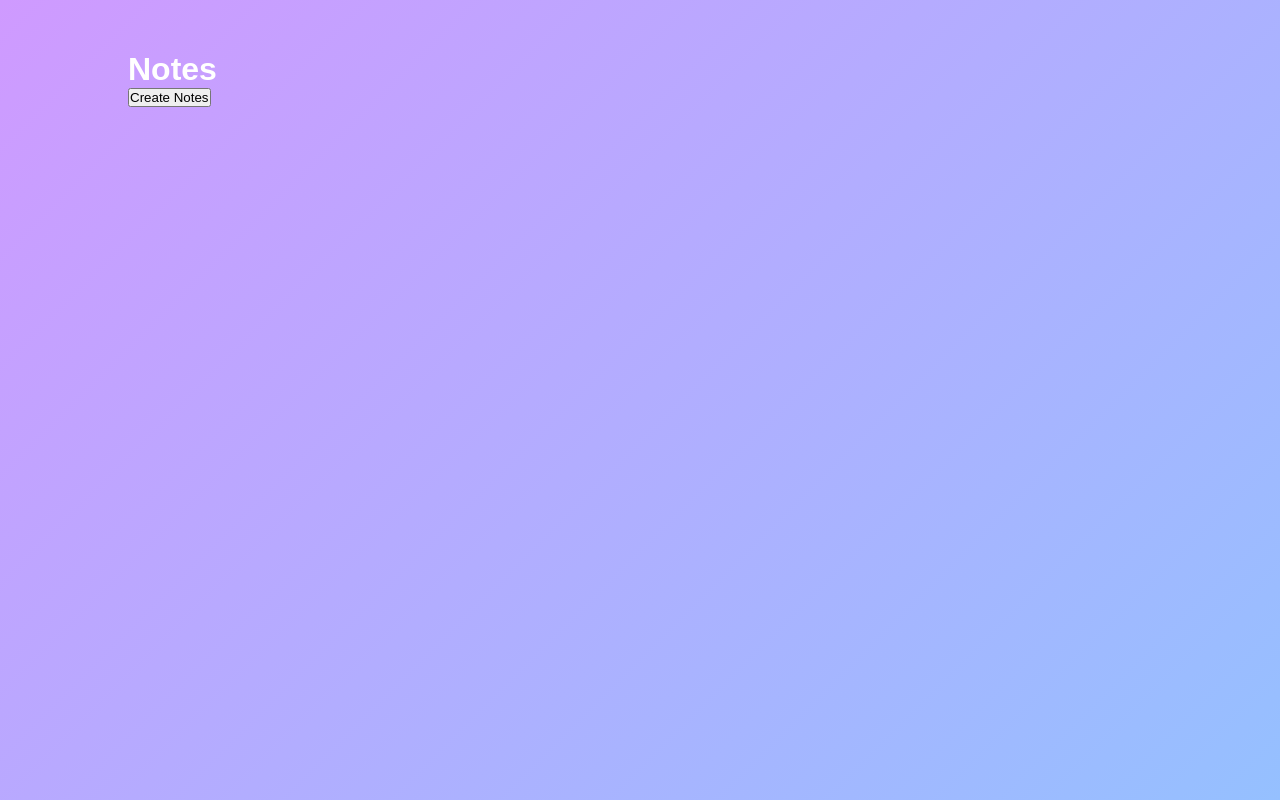
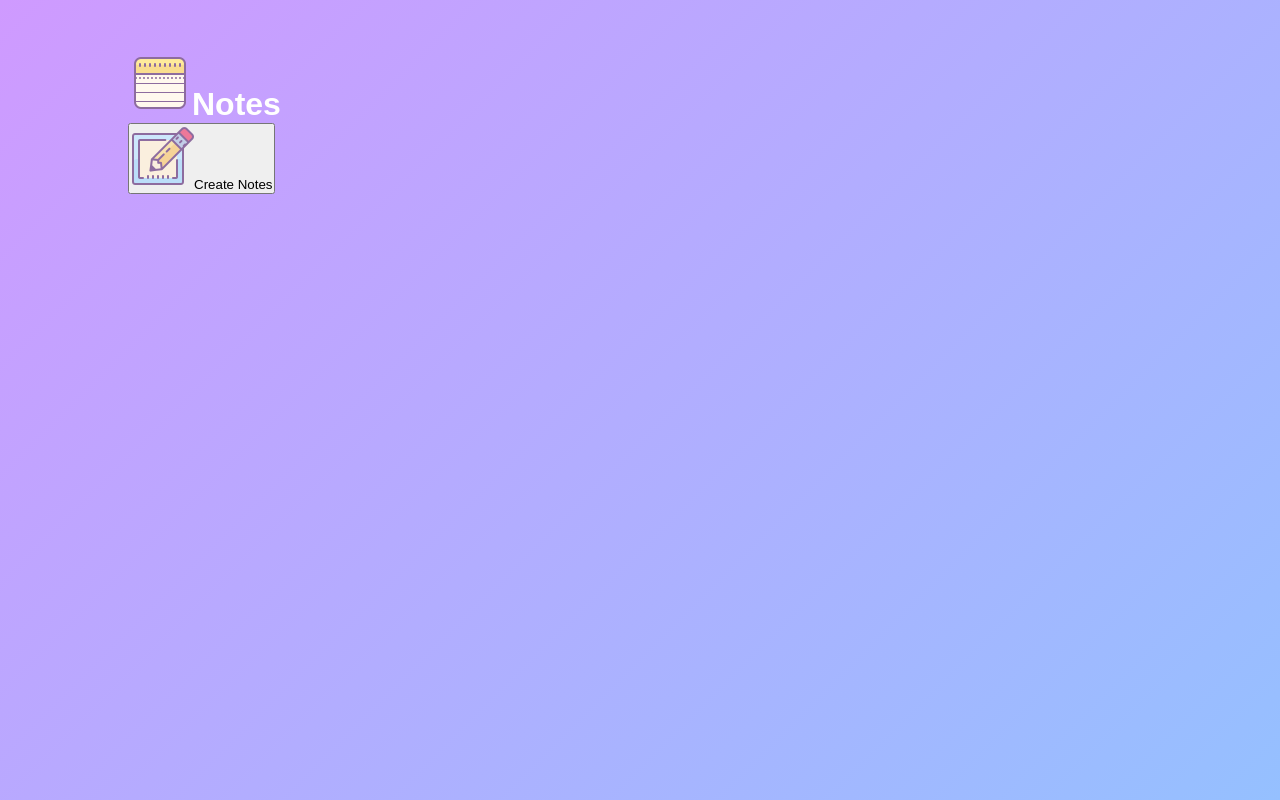
Before and after one commit to RayanAnthonyGomes/NotesApp, a plain HTML site: page index.html in a window 1280 px wide. Drawn offline with Linux system fonts and the light colour scheme.

Commit message:
added favicons

```diff
--- a/index.html
+++ b/index.html
@@ -10,8 +10,8 @@
 <body>
 
     <div class="container">
-        <h1>Notes</h1>
-        <button>Create Notes</button>
+        <h1> <img src="images/notes.png" alt="">Notes</h1>
+        <button><img src="images/edit.png" alt="">Create Notes</button>
     </div>
 
 </body>
```
Also changed, not shown: style.css (line endings or trailing spaces).
